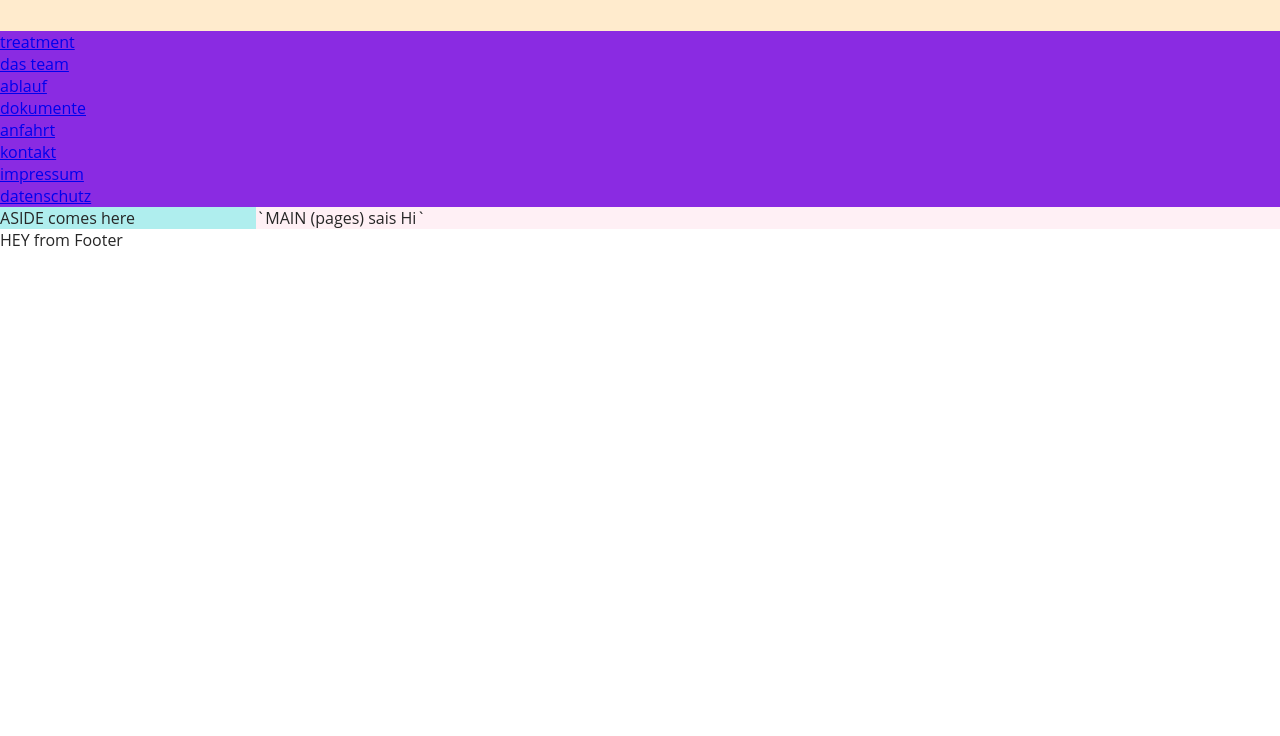
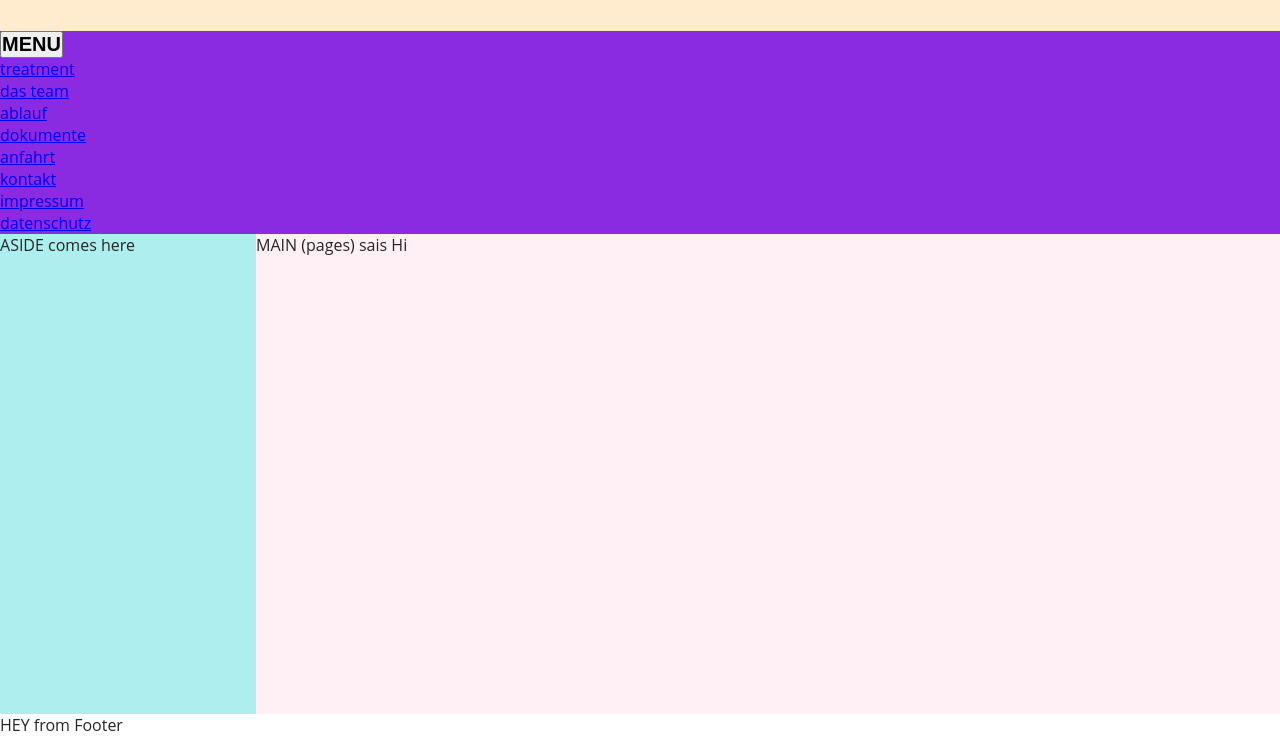
Before and after one commit to jaronschulz/zahn-mvz, a Gatsby site: page / in a window 1280 px wide. Shown: the part 81-817 px from the top of the page. Built offline with nearby package versions, Linux system fonts and the light colour scheme; Gatsby itself is replaced by a stand-in of ours.

Commit message:
positioning of all parts in place

```diff
--- a/src/components/body.js
+++ b/src/components/body.js
@@ -4,16 +4,16 @@ import styled from "styled-components"
 const Body = () => (
   <BodyWrapper>
     <aside>ASIDE comes here</aside>
-    <main>`MAIN (pages) sais Hi`</main>
+    <main>MAIN (pages) sais Hi</main>
   </BodyWrapper>
 )
 
 export default Body
 
-const BodyWrapper = styled.body`
+const BodyWrapper = styled.section`
   display: grid;
   grid-template-columns: 0.5fr 2fr;
-
+  height: calc(100vh - 20rem);
   /* TODO: Seperate into styled componetns etc. */
   aside {
     background: paleturquoise;
--- a/src/components/nav-menu.js
+++ b/src/components/nav-menu.js
@@ -45,6 +45,9 @@ const menuItems = [
 ]
 const NavMenu = () => (
   <nav>
+    <button>
+      <h1>MENU</h1>
+    </button>
     <ul>
       {menuItems.map(({ name, id, slag }) => (
         <li>
```
